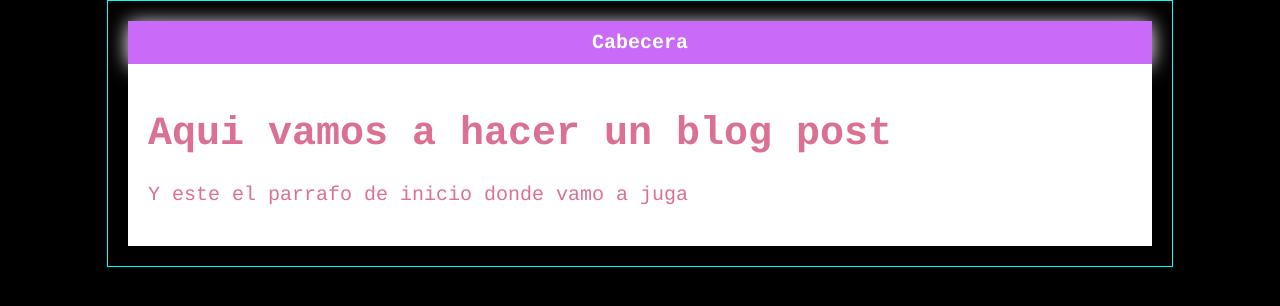
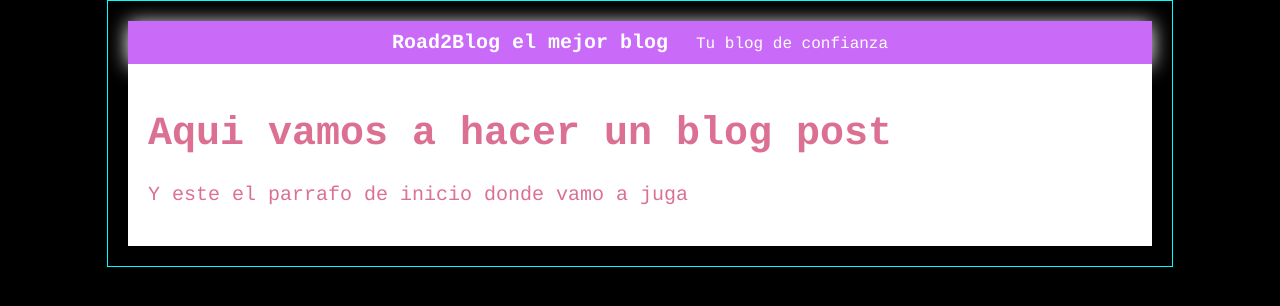
Before and after one commit to RiSuis/Hyperblog-1, a plain HTML site: page index.html in a window 1280 px wide. Drawn offline with Linux system fonts and the light colour scheme.

Commit message:
Finalizada la cabecera

```diff
--- a/index.html
+++ b/index.html
@@ -10,7 +10,8 @@
 <body>
     <div id="container">
         <div id="cabecera">
-            Cabecera
+            Road2Blog el mejor blog
+            <span id="tagline">Tu blog de confianza</span>
         </div>
         <div id="post">
             <h1>Aqui vamos a hacer un blog post</h1>
```
